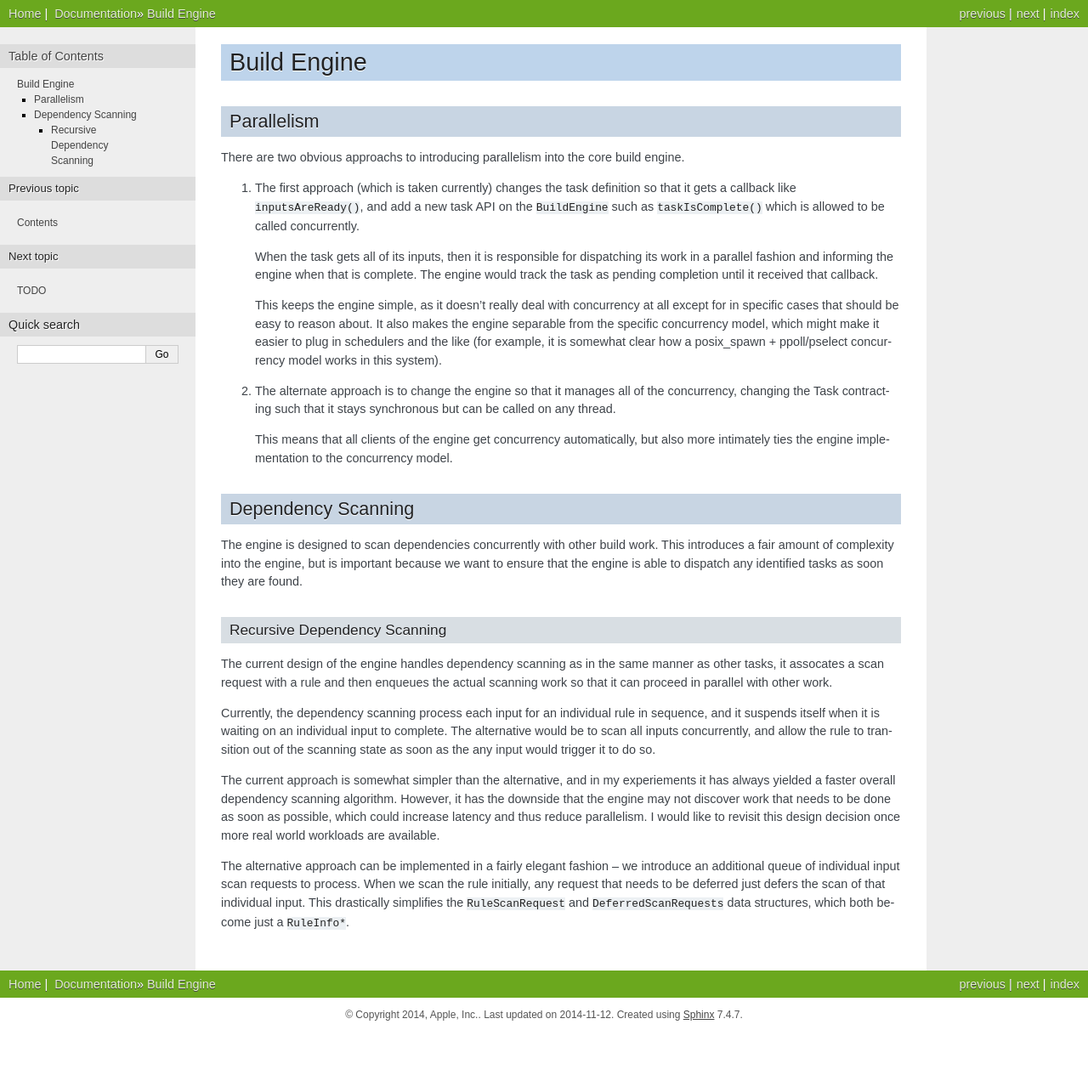
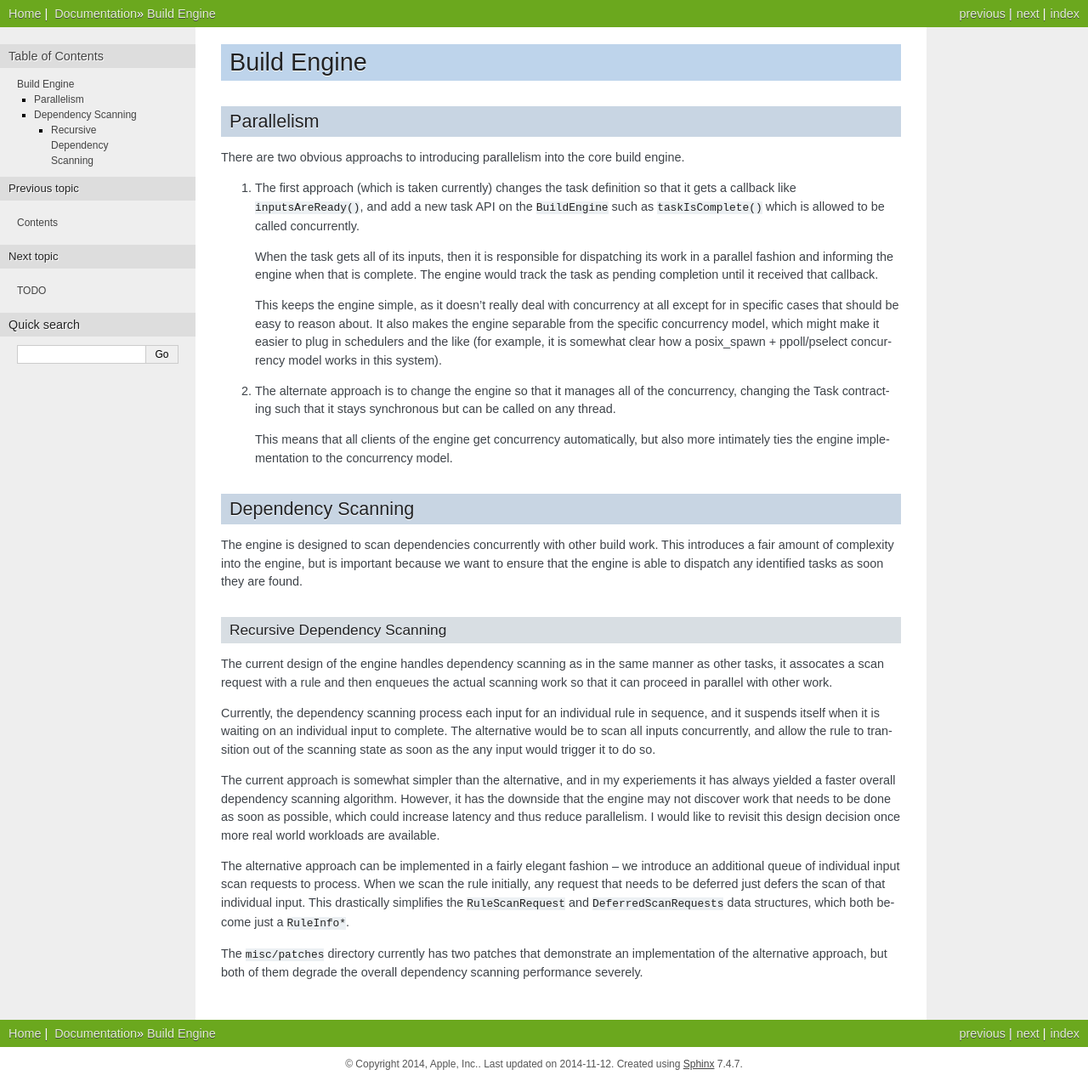
Before and after one commit to swiftlang/swift-llbuild, a Sphinx documentation site: the page built from docs/buildengine.rst, in a window 1280 px wide. Shown: the whole page at 85% size. Built offline with Sphinx 7.4.7, drawn with Linux system fonts in a browser that asks for light colours; before the commit the page ends 1214 px from its top, so only the background shows below that.

Commit message:
[misc] Add some WIP dependency scanning patches.
 - I like the approaches of these patches, but their performance isn't good
   enough for me to be comfortable with them yet, and there are more important
   things to focus on for now. Stashing them inside ``misc/patches`` for
   posterity and revisiting in the future...

```diff
--- a/docs/buildengine.rst
+++ b/docs/buildengine.rst
@@ -66,3 +66,7 @@ we scan the rule initially, any request that needs to be deferred just defers
 the scan of that individual input. This drastically simplifies the
 ``RuleScanRequest`` and ``DeferredScanRequests`` data structures, which both
 become just a ``RuleInfo*``.
+
+The ``misc/patches`` directory currently has two patches that demonstrate an
+implementation of the alternative approach, but both of them degrade the overall
+dependency scanning performance severely.
```
Also changed, not shown: 3 other files.
